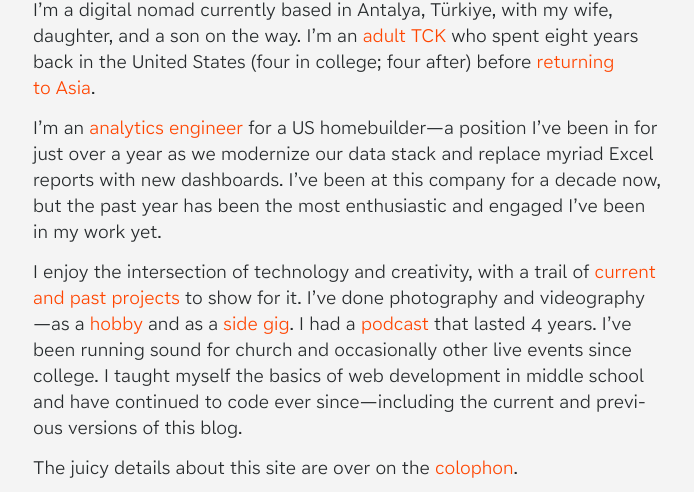
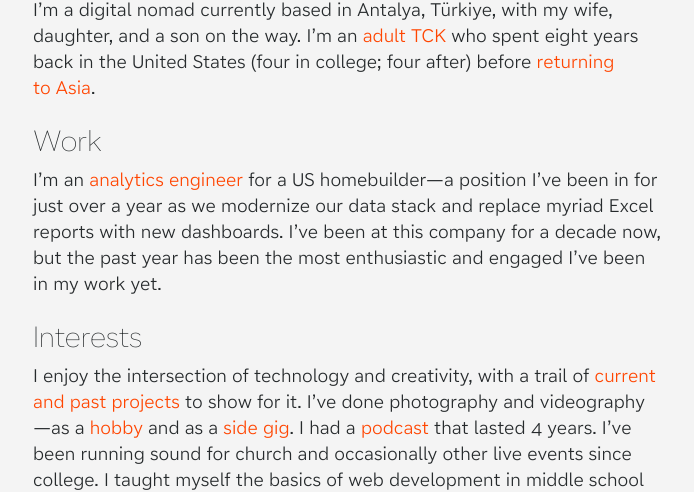
Before and after one commit to slunsford/seanlunsford.com, an Eleventy site: page src/pages/about.md in a window 1280 px wide. Shown: the part 185-677 px from the top of the page, without its empty margins (292-986 px from the left). Built offline with nearby package versions, Linux system fonts and the light colour scheme; Eleventy itself is replaced by a stand-in of ours; files that its build step writes are made by us from their sources; what @rknightuk/eleventy-plugin-post-graph would draw is missing.

Commit message:
Add headings to About

```diff
--- a/src/pages/about.md
+++ b/src/pages/about.md
@@ -7,8 +7,10 @@ eleventyNavigation:
 ---
 I’m a digital nomad currently based in Antalya, Türkiye, with my wife, daughter, and a son on the way. I’m an [adult TCK](https://en.wikipedia.org/wiki/Third_culture_kid) who spent eight years back in the United States (four in college; four after) before [returning to Asia](/2018/eleven-days/).
 
+## Work
 I’m an [analytics engineer](https://www.getdbt.com/what-is-analytics-engineering#what-is-an-analytics-engineer) for a US homebuilder—a position I’ve been in for just over a year as we modernize our data stack and replace myriad Excel reports with new dashboards. I’ve been at this company for a decade now, but the past year has been the most enthusiastic and engaged I’ve been in my work yet.
 
+## Interests
 I enjoy the intersection of technology and creativity, with a trail of [current and past projects](/projects/) to show for it. I’ve done photography and videography—as a [hobby](/2023/365/) and as a [side gig](https://lunsford.tech/). I had a [podcast](https://breadcrumbs.fm) that lasted 4 years. I’ve been running sound for church and occasionally other live events since college. I taught myself the basics of web development in middle school and have continued to code ever since—including the current and previous versions of this blog.
 
 The juicy details about this site are over on the [colophon](/colophon/).
```
